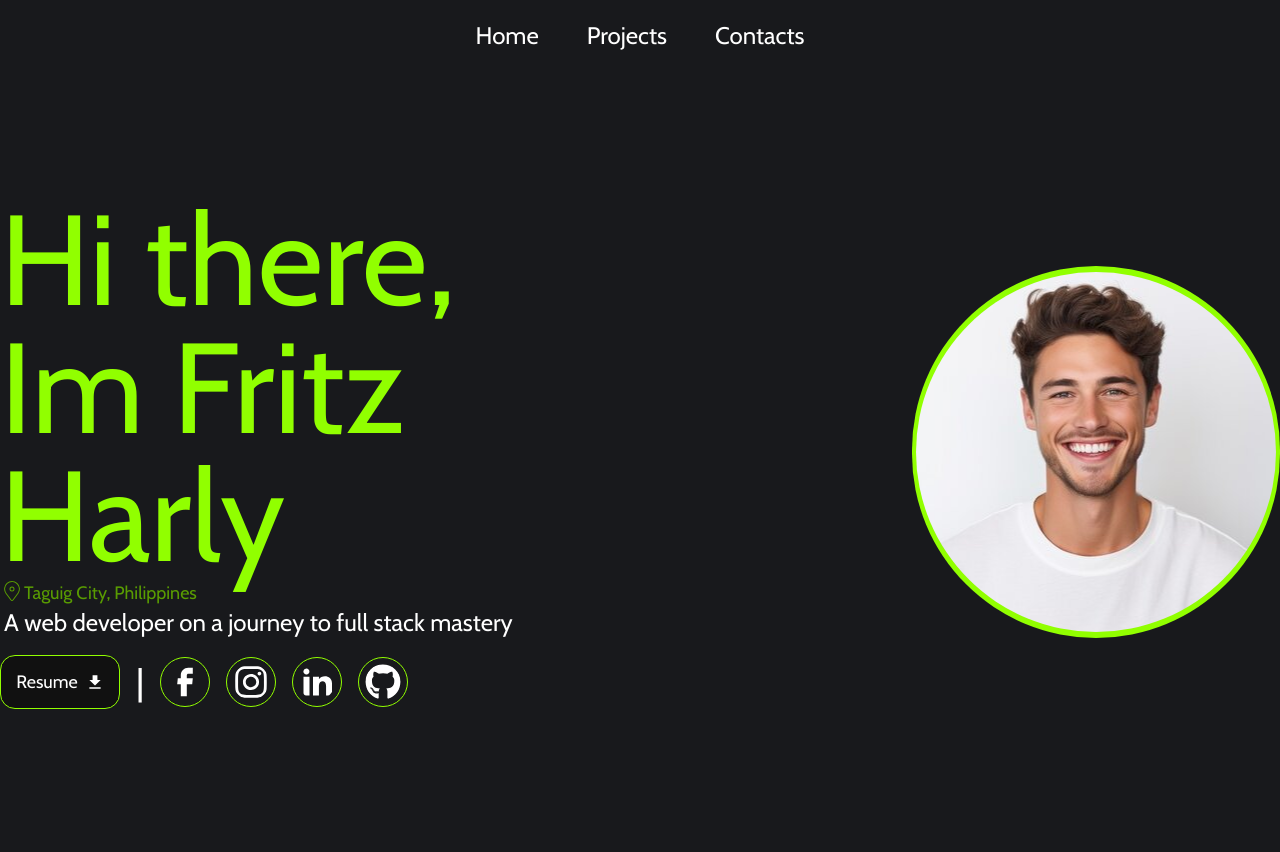
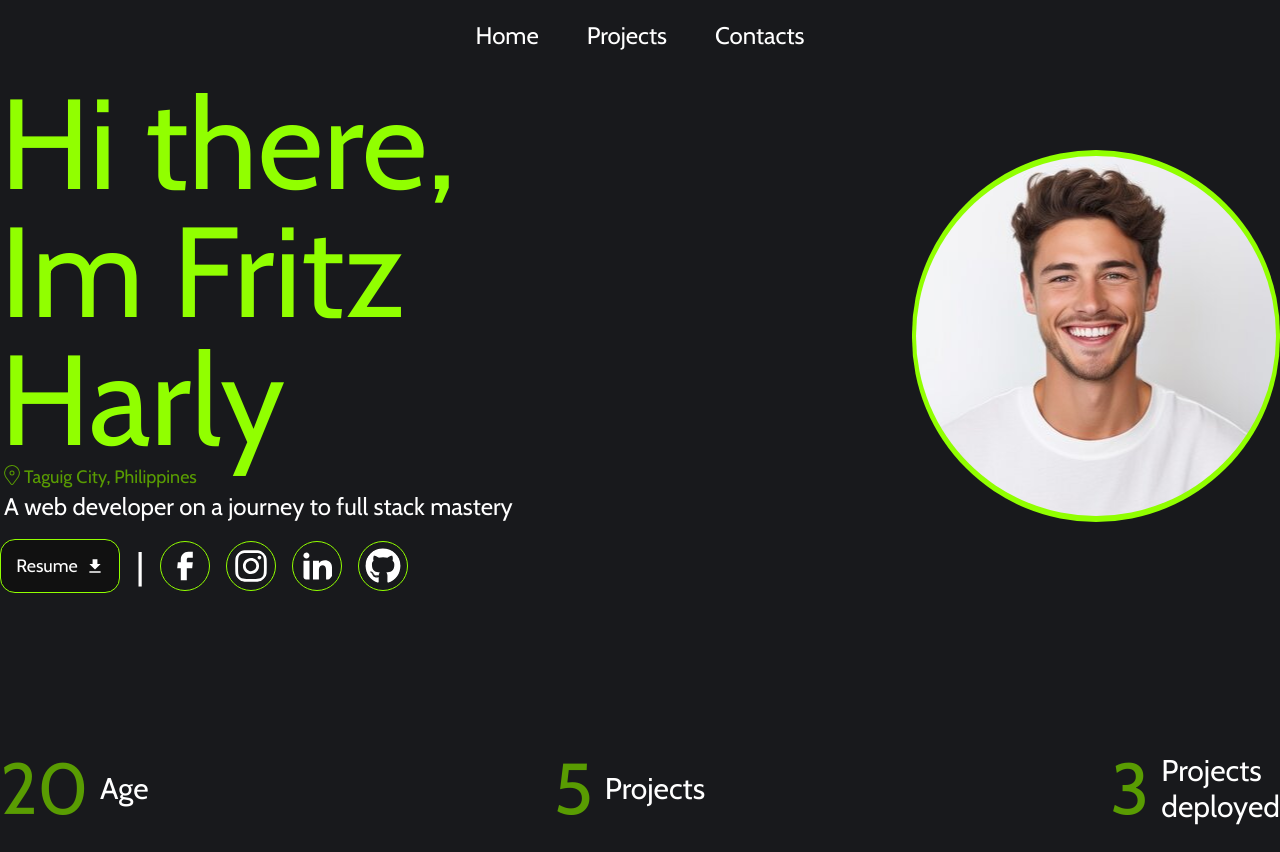
Before and after one commit to Frehitzz/my-portfolio, a React (Vite) app: page / in a window 1280 px wide. Built offline with nearby package versions, Linux system fonts and the light colour scheme.

Commit message:
feat: done giving style to the counter

```diff
--- /dev/null
+++ b/src/components/Counter.jsx
@@ -0,0 +1,21 @@
+function Counter() {
+  // ARRAY OF OBJECTS
+  const stats = [
+    { value: 20, label: "Age" },
+    { value: 5, label: "Projects" },
+    { value: 3, label: "Projects\ndeployed" },
+  ];
+  return (
+    <div className="flex mt-40 justify-between">
+      {stats.map((stat, index) => (
+        <div key={index} className="projects flex items-center gap-3">
+          <h1 className="text-7xl text-[#599c02]">{stat.value}</h1>
+          <p className="text-3xl text-white whitespace-pre-line">
+            {stat.label}
+          </p>
+        </div>
+      ))}
+    </div>
+  );
+}
+export default Counter;
--- a/src/pages/Home.jsx
+++ b/src/pages/Home.jsx
@@ -1,12 +1,16 @@
 import Navbar from "../components/Navbar.jsx";
 import Mainheader from "../components/Header.jsx";
+import Counter from "../components/Counter.jsx";
 
 function Home() {
   return (
     <div className="">
       <Navbar />
       <div className="min-h-screen flex items-center justify-center">
-        <Mainheader />
+        <div className="">
+          <Mainheader />
+          <Counter />
+        </div>
       </div>
     </div>
   );
```
